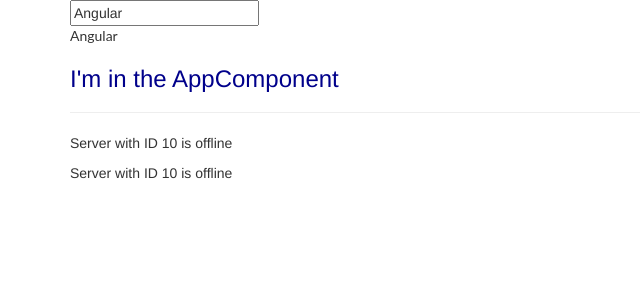
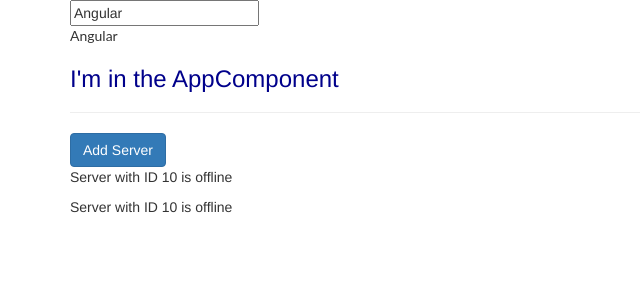
Before and after one commit to william-learning/angular-test-william, an Angular app: page / in a window 1280 px wide. Shown: the top 300 px of the page, without its empty margins (0-640 px from the left). Built offline with nearby package versions, Linux system fonts and the light colour scheme.

Commit message:
Tested Property Binding using button in servers.component

```diff
--- a/src/app/servers/servers.component.html
+++ b/src/app/servers/servers.component.html
@@ -1,2 +1,4 @@
+<button class="btn btn-primary" [disabled]="!allowNewServer">Add Server</button>
+
 <app-server></app-server>
 <app-server></app-server>
--- a/src/app/servers/servers.component.ts
+++ b/src/app/servers/servers.component.ts
@@ -10,16 +10,22 @@
   // By HTML class
   // selector: '.app-servers',
 
-  // templateUrl: './servers.component.html',
-  template: `
-    <app-server></app-server>
-    <app-server></app-server>
-  `,
+  templateUrl: './servers.component.html',
+  // template: `
+  //   <app-server></app-server>
+  //   <app-server></app-server>
+  // `,
   styleUrls: ['./servers.component.css']
 })
 export class ServersComponent implements OnInit {
 
-  constructor() { }
+  allowNewServer = false;
+
+  constructor() {
+    setTimeout(() => {
+      this.allowNewServer = true;
+    }, 2000);
+   }
 
   ngOnInit() {
   }
```
